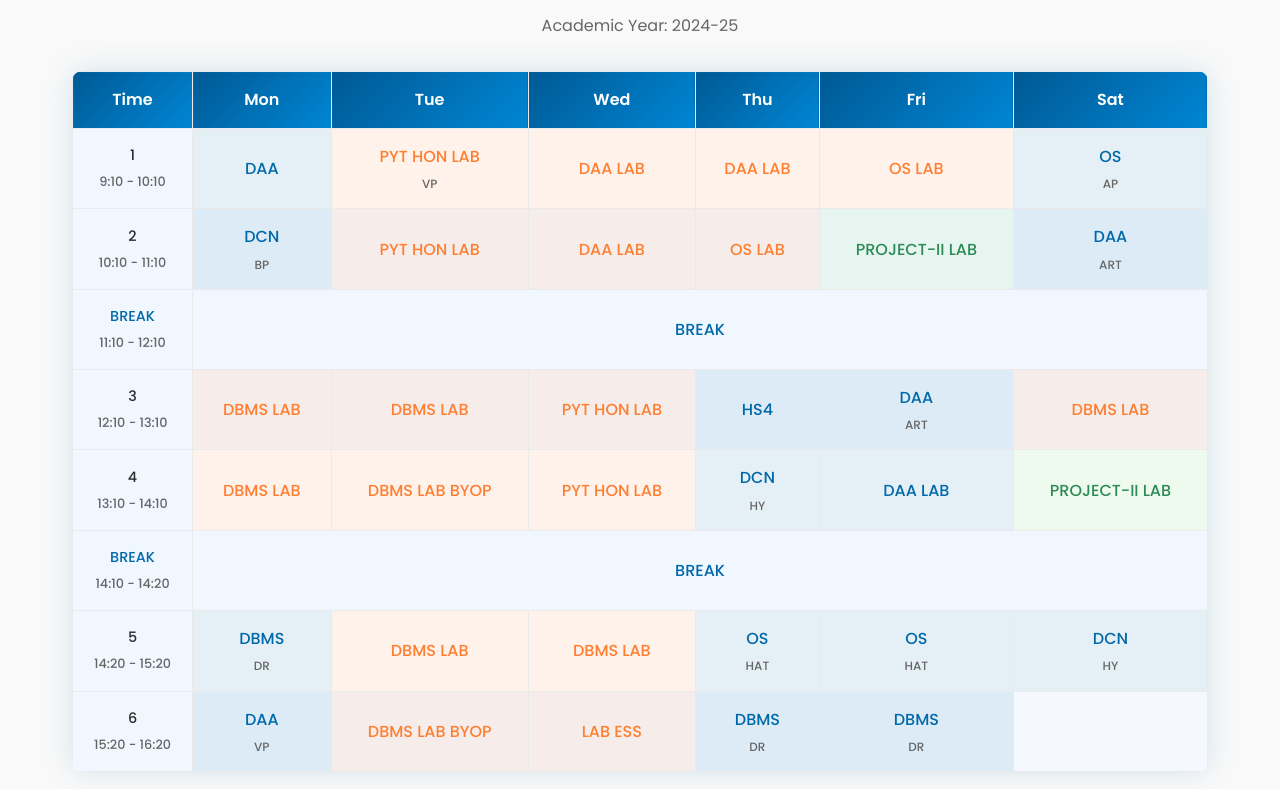
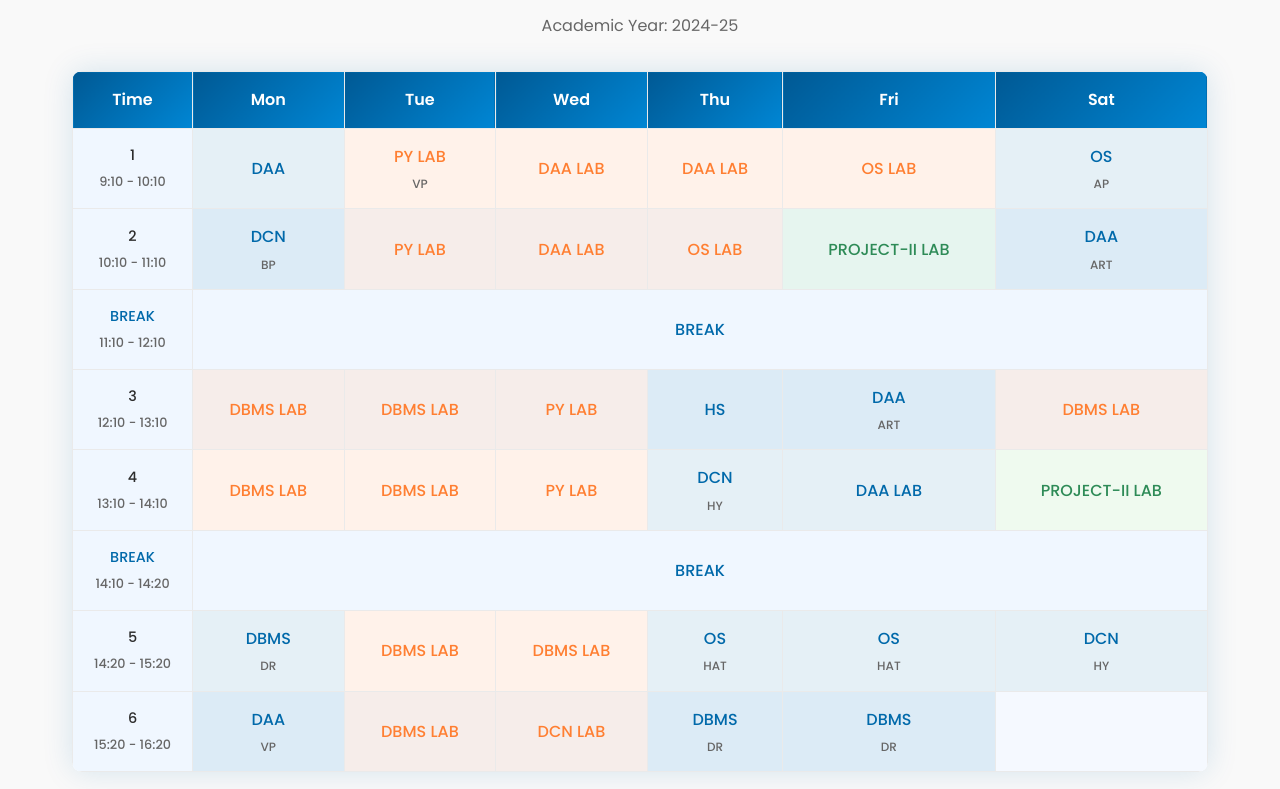
Before and after one commit to Zeel190805/My-Collage-Site---Frontend, a plain HTML site: page timetable.html in a window 1280 px wide. Shown: the part 511-1300 px from the top of the page. Drawn offline with Linux system fonts and the light colour scheme.

Commit message:
tt change

```diff
--- a/timetable.html
+++ b/timetable.html
@@ -295,7 +295,7 @@
                         </td>
                         <td class="course-cell lecture">DAA</td>
                         <td class="course-cell lab">
-                            PYT HON LAB
+                            PY LAB
                             <span class="room-info">VP</span>
                         </td>
                         <td class="course-cell lab">
@@ -325,7 +325,7 @@
                             <span class="room-info">BP</span>
                         </td>
                         <td class="course-cell lab">
-                            PYT HON LAB
+                            PY LAB
                         </td>
                         <td class="course-cell lab">
                             DAA LAB
@@ -366,10 +366,10 @@
                             DBMS LAB
                         </td>
                         <td class="course-cell lab">
-                            PYT HON LAB
+                            PY LAB
                         </td>
                         <td class="course-cell lecture">
-                            HS4
+                            HS
                         </td>
                         <td class="course-cell lecture">
                             DAA
@@ -391,10 +391,10 @@
                             DBMS LAB
                         </td>
                         <td class="course-cell lab">
-                            DBMS LAB BYOP
+                            DBMS LAB
                         </td>
                         <td class="course-cell lab">
-                            PYT HON LAB
+                            PY LAB
                         </td>
                         <td class="course-cell lecture">
                             DCN
@@ -461,10 +461,10 @@
                             <span class="room-info">VP</span>
                         </td>
                         <td class="course-cell lab">
-                            DBMS LAB BYOP
+                            DBMS LAB
                         </td>
                         <td class="course-cell lab">
-                            LAB ESS
+                            DCN LAB
                         </td>
                         <td class="course-cell lecture">
                             DBMS
```
